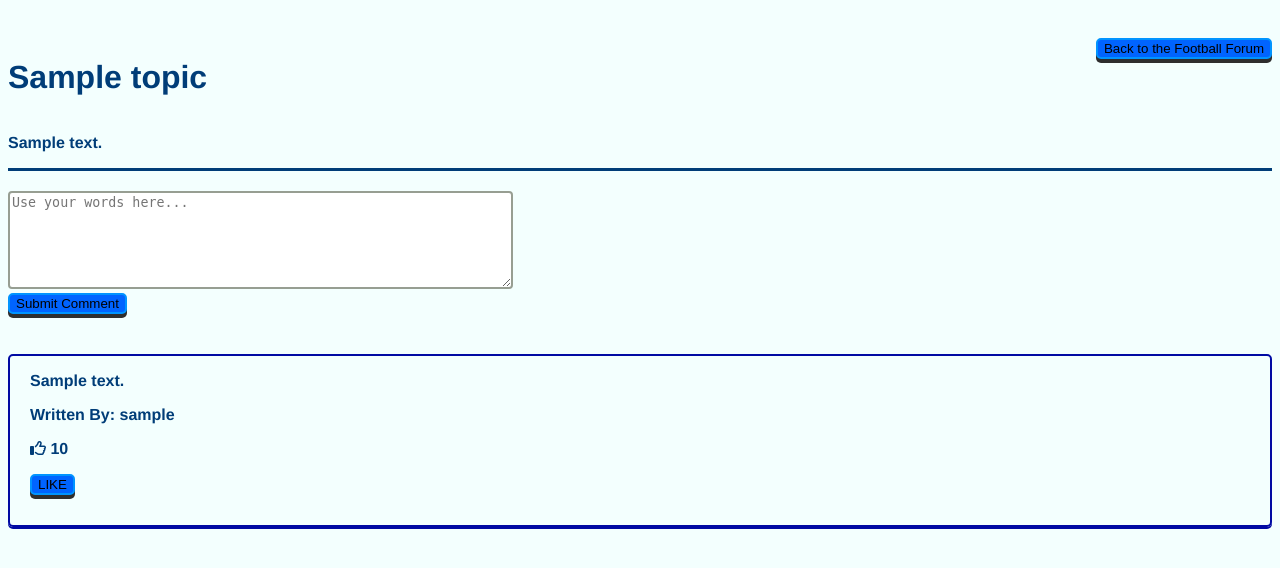
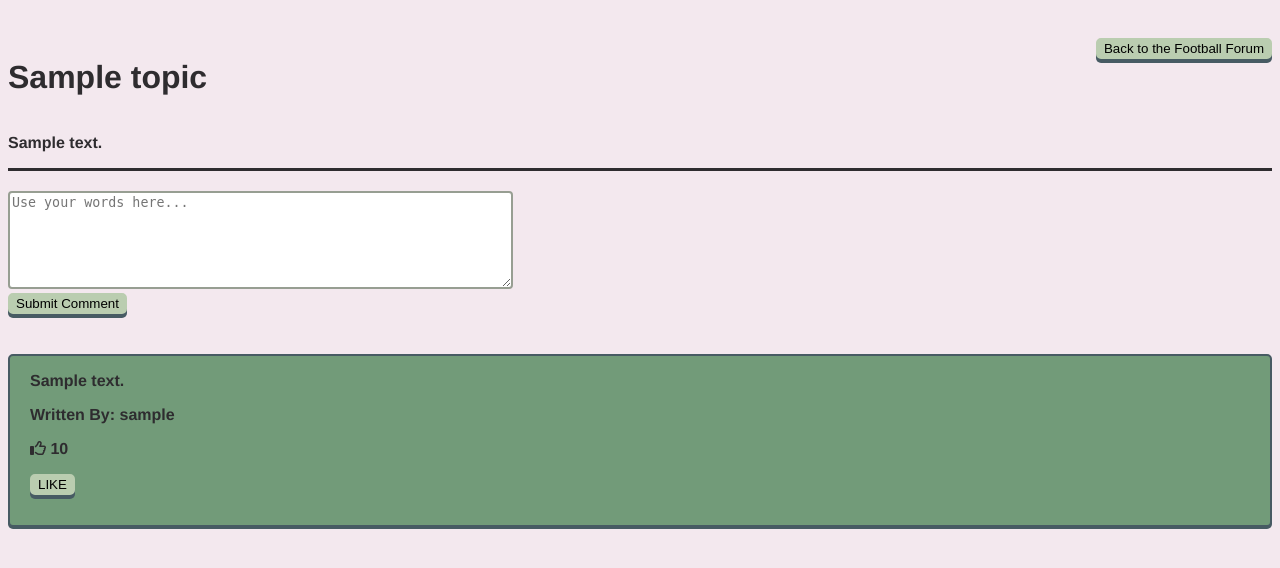
Before and after one commit to jonrtroy/forum-app, a Node server app: template views/topics/show.ejs in a window 1280 px wide. Shown: the top 568 px of the page. Run offline with Node 20, Linux system fonts and the light colour scheme; the template is opened without the code that fills it: most values are stand-ins (such as "Sample title", 1, 10 or a date in 2020); some libraries are stand-ins or nearby versions.

Commit message:
updated js and css

```diff
--- a/config/database.js
+++ b/config/database.js
@@ -1,6 +1,6 @@
 const pgp = require('pg-promise')();
 
-const db = pgp({
+const db = pgp(process.env.DATABASE_URL || {
   host: 'localhost',
   port: 5432,
   database: 'forum_app_db'
--- a/package.json
+++ b/package.json
@@ -2,8 +2,12 @@
   "name": "project-2",
   "version": "1.0.0",
   "main": "index.js",
+  "engines": {
+    "node": "7.4.0"
+  },
   "scripts": {
-    "test": "echo \"Error: no test specified\" && exit 1"
+    "test": "echo \"Error: no test specified\" && exit 1",
+    "start": "node index.js"
   },
   "author": "Jon Troy",
   "license": "MIT",
--- a/public/main.js
+++ b/public/main.js
@@ -1,5 +1,17 @@
 $(document).ready(function() {
 
+  $('#new-form').on('submit', (event) => {
+    if($('input[name="topics[title]"]').val() === '' || $('textarea[name="topics[content]"]').val() === '' ) {
+      alert('Oops, please fill out all parts of the form');
+      return false;
+    }
+  });
 
+  $('#show-form').on('submit', (event) => {
+    if($('textarea[name="comments[content]"]').val() === '') {
+      alert('Oops, you did not use your words!');
+      return false;
+    }
+  });
 
 });
--- a/public/style.css
+++ b/public/style.css
@@ -1,12 +1,17 @@
 body {
   font-family: 'Helvetica Neue', Helvetica, Arial, sans-serif !important;
-  background-color: #F3FFFE;
-  color: #003D78;
+  background-color: #F3E8EE;
+  color: #2E2C2F;;
   font-weight: bolder;
 }
 
 a {
   text-decoration: none;
+  color: #BACDB0;
+}
+
+a:visited {
+  color: #BACDB0;
 }
 
 #header-title {
@@ -14,7 +19,7 @@ a {
   background-size: cover;
   border: solid 2px #000;
   border-radius: 5px;
-  color: #0064FF;
+  color: #BACDB0;
   text-shadow: -2px 0 black, 0 2px black, 2px 0 black, 0 -2px black;
   height: 225px;
   width: 100%;
@@ -24,10 +29,10 @@ a {
 }
 
 #button {
-  background-color: #0064FF;
-  border: solid 2px #0094FF;
+  background-color: #BACDB0;
+  border: solid 2px #BACDB0;
   border-radius: 5px;
-  box-shadow: 0 4px 0 #2E2E2E;
+  box-shadow: 0 4px 0 #475B63;
 }
 
 #button:hover {
@@ -35,19 +40,25 @@ a {
 }
 
 #topic-container {
-  border: solid 2px #000AA3;
+  background-color: #729B79;
+  border: solid 2px #475B63;
   border-radius: 5px;
-  box-shadow: 0 2px 0 #000AA3;
+  box-shadow: 0 2px 0 #475B63;
   margin-top: 10px;
   margin-bottom: 10px;
   padding-bottom: 20px;
   padding-left: 30px;
 }
 
+#topic-container h2 {
+  color: 043565;
+}
+
 #comment-container {
-  border: solid 2px #000AA3;
+  background-color: #729B79;
+  border: solid 2px #475B63;
   border-radius: 5px;
-  box-shadow: 0 2px 0 #000AA3;
+  box-shadow: 0 2px 0 #475B63;
   margin-top: 10px;
   margin-bottom: 10px;
   padding-bottom: 30px;
@@ -63,6 +74,7 @@ a {
 }
 
 #new-form {
+  color: #2E2C2F;
   display: flex;
   flex-direction: column;
   align-items: center;
@@ -97,5 +109,7 @@ a {
 
 #header-topic {
   border-bottom: solid;
+  color: #2E2C2F;
   padding-top: 10px;
+
 }
```
